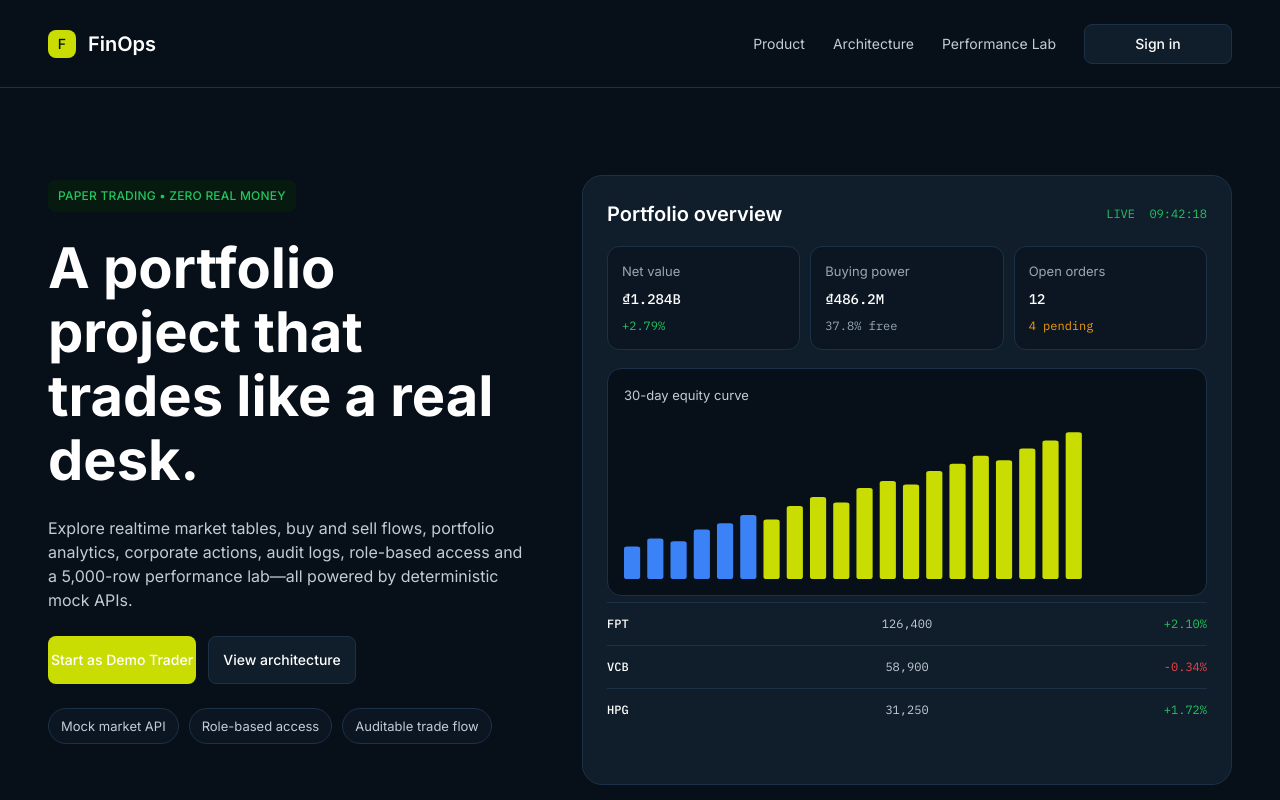
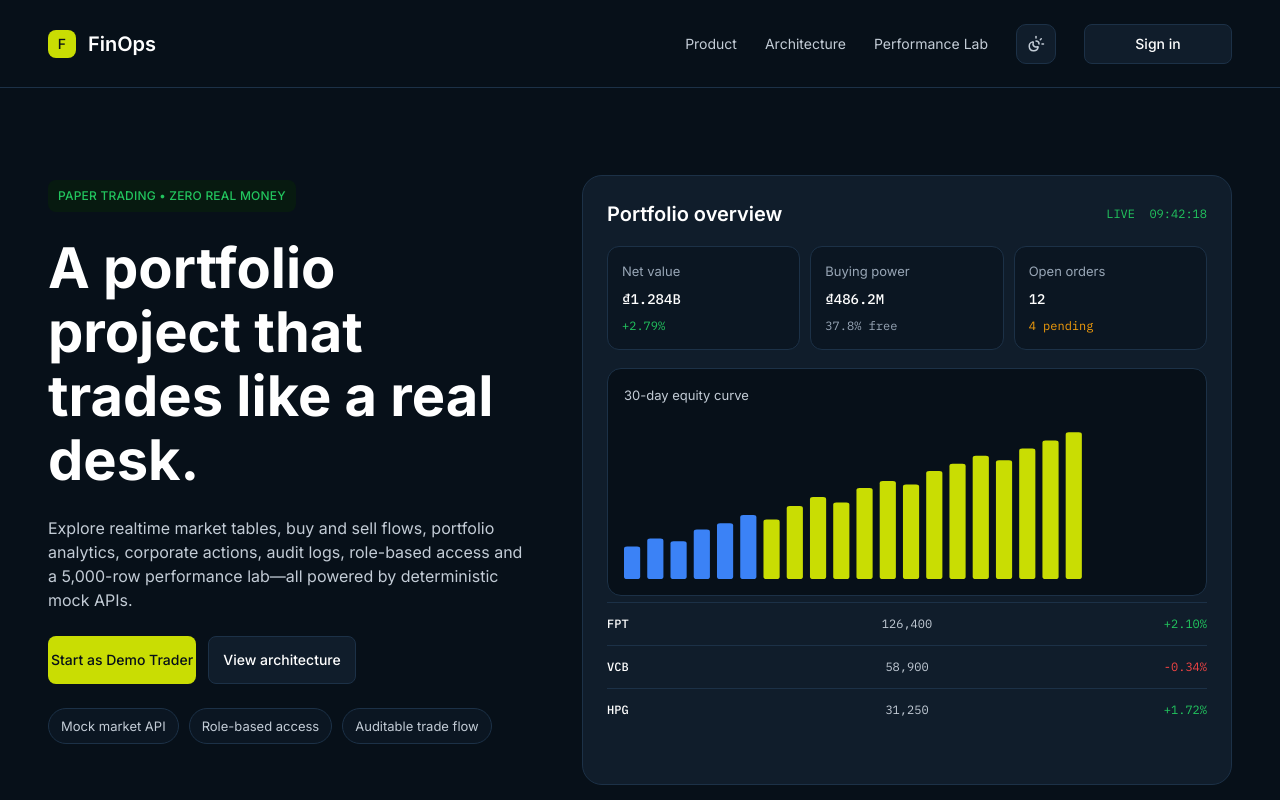
Before and after one commit to DTN104/finops, a Next.js app: page / in a window 1280 px wide. Shown: the top 800 px of the page. Built offline with nearby package versions, Linux system fonts and the light colour scheme.

Commit message:
feat: integrate ThemeToggle component across app, refine layout styles, and introduce Dockview dashboard spec draft

```diff
--- a/app/globals.css
+++ b/app/globals.css
@@ -198,9 +198,11 @@ body {
   overflow-x: clip;
 }
 
-a {
-  color: inherit;
-  text-decoration: none;
+@layer base {
+  a {
+    color: inherit;
+    text-decoration: none;
+  }
 }
 
 button {
--- a/app/layout.tsx
+++ b/app/layout.tsx
@@ -18,6 +18,8 @@ export const metadata: Metadata = {
   description: "Professional paper-trading portfolio application",
 };
 
+const themeScript = `try{const theme=localStorage.getItem("finops-theme");if(theme==="light"||theme==="dark")document.documentElement.dataset.theme=theme}catch{}`;
+
 export default function RootLayout({
   children,
 }: Readonly<{
@@ -27,8 +29,10 @@ export default function RootLayout({
     <html
       lang="en"
       data-theme="dark"
+      suppressHydrationWarning
       className={`${inter.variable} ${ibmPlexMono.variable} h-full antialiased`}
     >
+      <head><script dangerouslySetInnerHTML={{ __html: themeScript }} /></head>
       <body className="min-h-full flex flex-col">{children}</body>
     </html>
   );
--- a/app/login/page.tsx
+++ b/app/login/page.tsx
@@ -1,10 +1,12 @@
 import { loginAsDemoUser } from "@/app/login/actions";
 import { Brand } from "@/components/brand";
 import { LoginForm } from "@/components/login/login-form";
+import { ThemeToggle } from "@/components/theme-toggle";
 
 export default function LoginPage() {
   return (
-    <main className="min-h-screen bg-canvas lg:grid lg:h-screen lg:grid-cols-2 lg:overflow-hidden">
+    <main className="relative min-h-screen bg-canvas lg:grid lg:h-screen lg:grid-cols-2 lg:overflow-hidden">
+      <div className="absolute top-[72px] right-6 z-10 lg:top-6"><ThemeToggle /></div>
       <section className="hidden h-full flex-col gap-7 bg-surface px-[72px] py-16 lg:flex">
         <Brand />
         <div className="h-[120px] shrink-0" />
--- a/app/page.tsx
+++ b/app/page.tsx
@@ -1,5 +1,6 @@
 import { Brand } from "@/components/brand";
 import { EquityBars } from "@/components/dashboard/equity-bars";
+import { ThemeToggle } from "@/components/theme-toggle";
 import { ActionLink } from "@/components/ui/action-link";
 import { dashboardData } from "@/lib/mock-data";
 
@@ -20,6 +21,7 @@ export default function LandingPage() {
             <span>Architecture</span>
             <span>Performance Lab</span>
           </nav>
+          <ThemeToggle />
           <ActionLink href="/login" variant="secondary" size="medium" className="w-[112px] lg:w-[148px]">
             Sign in
           </ActionLink>
--- a/components/performance/performance-lab.tsx
+++ b/components/performance/performance-lab.tsx
@@ -143,7 +143,7 @@ function FrameBudget({ optimized, frameTimes }: { optimized: boolean; frameTimes
   const samples = frameTimes.length ? frameTimes : Array.from({ length: 16 }, (_, index) => optimized ? 3 + (index % 5) : 18 + (index % 7) * 2);
 
   return (
-    <aside className="h-fit rounded-[14px] border border-border-default bg-surface p-4 min-[1400px]:h-[456px]">
+    <aside className="rounded-[14px] border border-border-default bg-surface p-4">
       <h2 className="type-heading-h3">Frame budget</h2>
       <p className="type-data-s mt-[14px] text-muted">16.7 ms / frame</p>
       <div aria-label="Recent React commit durations" className="mt-[14px] flex h-[170px] items-end gap-1.5 rounded-[10px] bg-canvas p-3">
@@ -257,7 +257,7 @@ export function PerformanceLab() {
         <MetricCard label="Update cadence" value={`${PERFORMANCE_CADENCE_MS} ms`} supporting={`${PERFORMANCE_UPDATES_PER_TICK} updates / batch`} className="col-span-2 h-[102px] w-auto gap-1 p-[14px] lg:col-span-1 [&_[data-slot=trend-bar]]:hidden" />
       </section>
 
-      <section className="mt-[14px] grid gap-3 min-[1400px]:grid-cols-[minmax(0,790px)_minmax(300px,366px)]">
+      <section className="mt-[14px] grid gap-3 min-[1400px]:grid-cols-[minmax(0,1fr)_minmax(300px,366px)]">
         <div className="overflow-x-auto">
           <Profiler id={optimized ? "optimized-market-table" : "baseline-market-table"} onRender={onProfilerRender}>
             {optimized
--- a/components/shell/mobile-shell.tsx
+++ b/components/shell/mobile-shell.tsx
@@ -3,6 +3,7 @@ import { Home, LineChart, List, PanelTop, Plus } from "lucide-react";
 import { logoutDemoUser } from "@/app/login/actions";
 import { Brand } from "@/components/brand";
 import type { WorkspaceSection } from "@/components/shell/app-shell";
+import { ThemeToggle } from "@/components/theme-toggle";
 import type { DemoUser } from "@/lib/session";
 import Link from "next/link";
 
@@ -20,9 +21,12 @@ export function MobileHeader({ user }: { user: DemoUser }) {
       <div className="flex h-7 items-center justify-between px-[18px] type-data-s"><span>9:42</span><span className="text-secondary">5G&nbsp;&nbsp;100%</span></div>
       <header className="flex h-[62px] items-center justify-between border-b border-border-default px-4">
         <Brand markSize="small" />
-        <form action={logoutDemoUser}>
-          <button aria-label={`Sign out ${user.name}`} className="flex size-8 items-center justify-center rounded-full border border-border-default bg-surface-raised type-label-m text-secondary">{user.initials}</button>
-        </form>
+        <div className="flex items-center gap-2">
+          <ThemeToggle />
+          <form action={logoutDemoUser}>
+            <button aria-label={`Sign out ${user.name}`} className="flex size-8 items-center justify-center rounded-full border border-border-default bg-surface-raised type-label-m text-secondary">{user.initials}</button>
+          </form>
+        </div>
       </header>
     </div>
   );
--- a/components/shell/sidebar.tsx
+++ b/components/shell/sidebar.tsx
@@ -39,7 +39,7 @@ export function Sidebar({ user, current }: { user: DemoUser; current: WorkspaceS
           const href = item.href;
           const content = (
             <>
-              <span className={`h-5 w-[3px] rounded-full ${active ? "bg-brand" : "bg-[var(--finops-navy-700)]"}`} />
+              <span className={`h-5 w-[3px] rounded-full ${active ? "bg-brand" : "bg-border-default"}`} />
               <span>{item.label}</span>
             </>
           );
--- a/components/shell/topbar.tsx
+++ b/components/shell/topbar.tsx
@@ -1,5 +1,6 @@
 import Link from "next/link";
 import type { WorkspaceSection } from "@/components/shell/app-shell";
+import { ThemeToggle } from "@/components/theme-toggle";
 
 export function Topbar({ current }: { current: WorkspaceSection }) {
   const corporate = current === "corporate-actions";
@@ -13,6 +14,7 @@ export function Topbar({ current }: { current: WorkspaceSection }) {
         <><label className="sr-only" htmlFor="global-search">Search</label><input id="global-search" disabled placeholder={admin ? "Search logs, users, or resources..." : corporate ? "Search event, symbol, or user..." : "Search symbol, order, or user..."} className="h-10 w-[420px] rounded-[10px] border border-border-default bg-surface px-[14px] text-secondary placeholder:text-muted disabled:opacity-100" /></>
       )}
       <div className="flex items-center gap-[10px]">
+        <ThemeToggle />
         <span className={performance ? "type-label-m text-profit" : "type-label-m rounded-full bg-profit-bg px-[10px] py-[6px] text-profit"}>{performance ? "LIVE BENCHMARK" : admin ? "AUDIT ENABLED" : corporate ? "EVENT FEED SYNCED" : "MARKET OPEN"}</span>
         <span className="type-data-s text-muted">{performance || corporate ? "09:42:18" : admin ? "Admin session • 18m" : "32 ms"}</span>
         {!performance && !admin && !corporate ? <Link href="/market/FPT" className="flex h-10 w-[148px] items-center justify-center rounded-[var(--radius-sm)] border border-border-default bg-surface-raised text-primary">Quick trade</Link> : null}
--- /dev/null
+++ b/components/theme-toggle.tsx
@@ -0,0 +1,23 @@
+"use client";
+
+import { SunMoon } from "lucide-react";
+
+export function ThemeToggle() {
+  const toggleTheme = () => {
+    const nextTheme = document.documentElement.dataset.theme === "dark" ? "light" : "dark";
+    document.documentElement.dataset.theme = nextTheme;
+    localStorage.setItem("finops-theme", nextTheme);
+  };
+
+  return (
+    <button
+      type="button"
+      onClick={toggleTheme}
+      aria-label="Toggle light and dark theme"
+      title="Toggle light and dark theme"
+      className="flex size-10 items-center justify-center rounded-[10px] border border-border-default bg-surface-raised text-secondary transition-colors hover:text-primary focus-visible:outline-none focus-visible:shadow-[var(--focus-accent)]"
+    >
+      <SunMoon aria-hidden="true" size={18} />
+    </button>
+  );
+}
```
Also changed, not shown: 2 other files (tests, documents, lock files or other folders).
